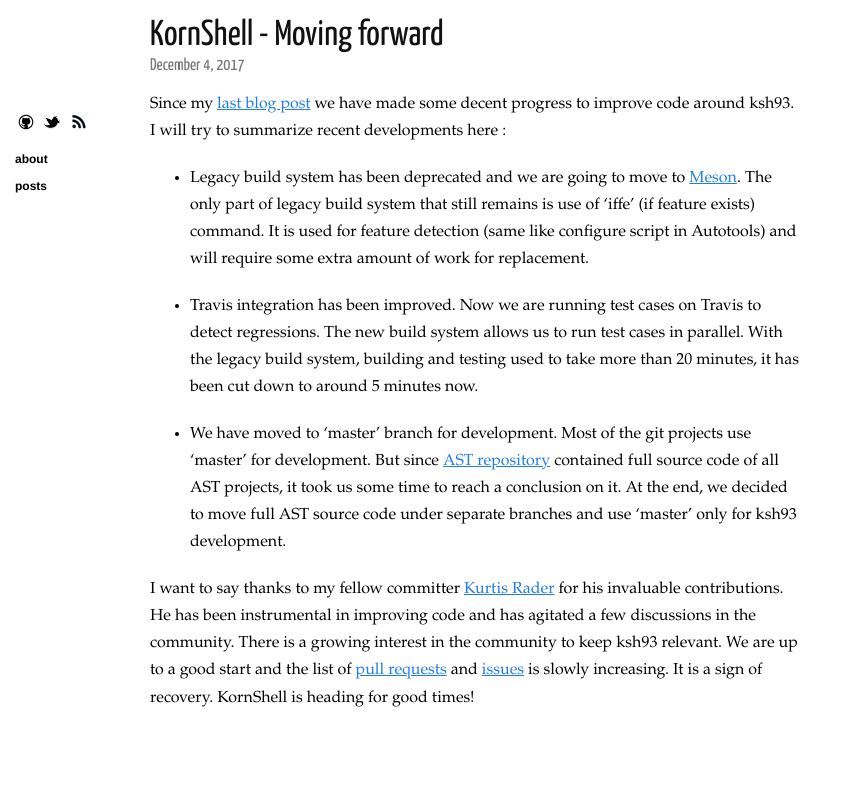
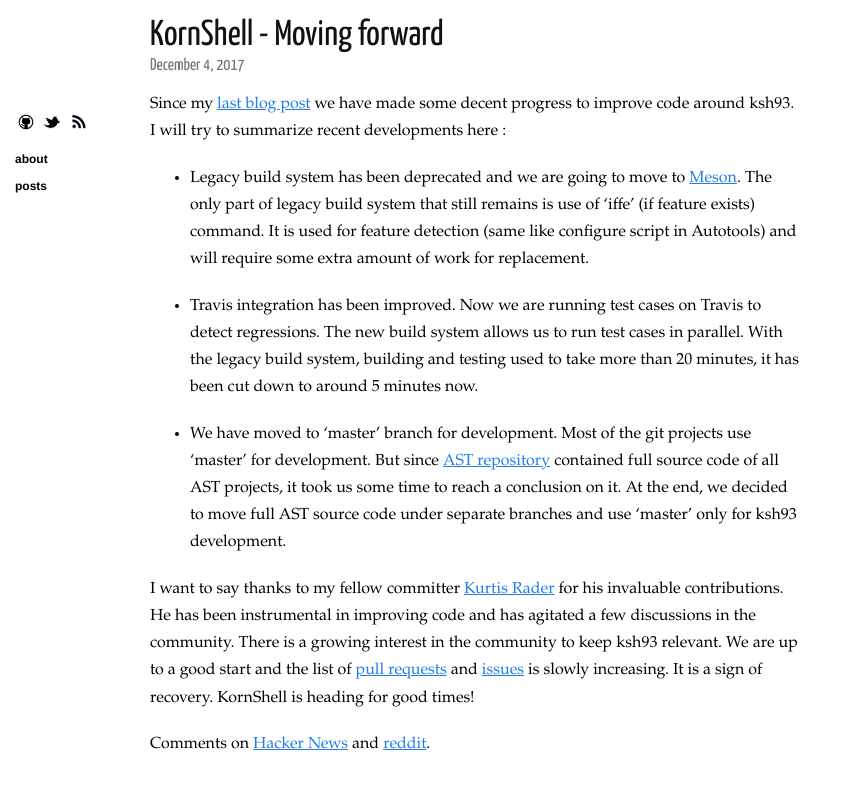
Before and after one commit to siteshwar/siteshwar.github.io, a Jekyll site: the page built from _posts/2017-12-04-korn-shell-moving-forward.md, in a window 1280 px wide. Shown: the top 789 px of the page, without its empty margins (0-847 px from the left). Built offline with Jekyll 4.4.1, drawn with Linux system fonts in a browser that asks for light colours; nearby versions of some CDN libraries.

Commit message:
Add links to hacker news and reddit in last post

```diff
--- a/_posts/2017-12-04-korn-shell-moving-forward.md
+++ b/_posts/2017-12-04-korn-shell-moving-forward.md
@@ -15,9 +15,13 @@ Since my [last blog post][korn-shell-not-dead] we have made some decent progress
 
 I want to say thanks to  my fellow committer [Kurtis Rader][kurtis-github] for his invaluable contributions. He has been instrumental in improving code and has agitated a few discussions in the community. There is a growing interest in the community to keep ksh93 relevant. We are up to a good start and the list of [pull requests][github-ast-pull-requests] and [issues][github-ast-issues] is slowly increasing.  It is a sign of recovery. KornShell is heading for good times!
 
+Comments on [Hacker News][hacker-news] and [reddit][reddit].
+
 [korn-shell-not-dead]: http://situ.im/posts/korn-shell-not-dead
 [meson-home]: http://mesonbuild.com/
 [ast-repository]: https://github.com/att/ast
 [kurtis-github]: https://github.com/krader1961
 [github-ast-pull-requests]: https://github.com/att/ast/pulls
 [github-ast-issues]: https://github.com/att/ast/issues
+[hacker-news]: https://news.ycombinator.com/item?id=15862844
+[reddit]: https://www.reddit.com/r/unix/comments/7hzhna/kornshell_moving_forward/
```
